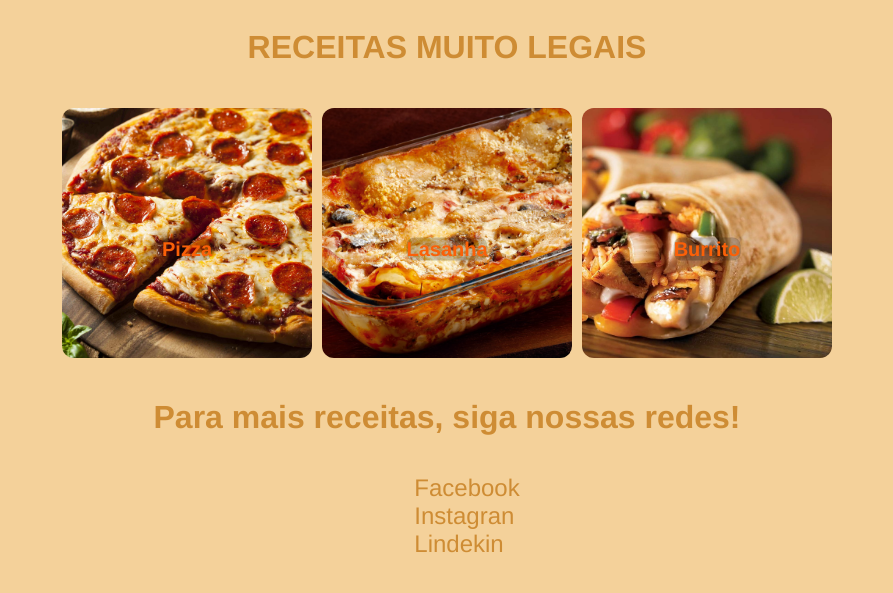
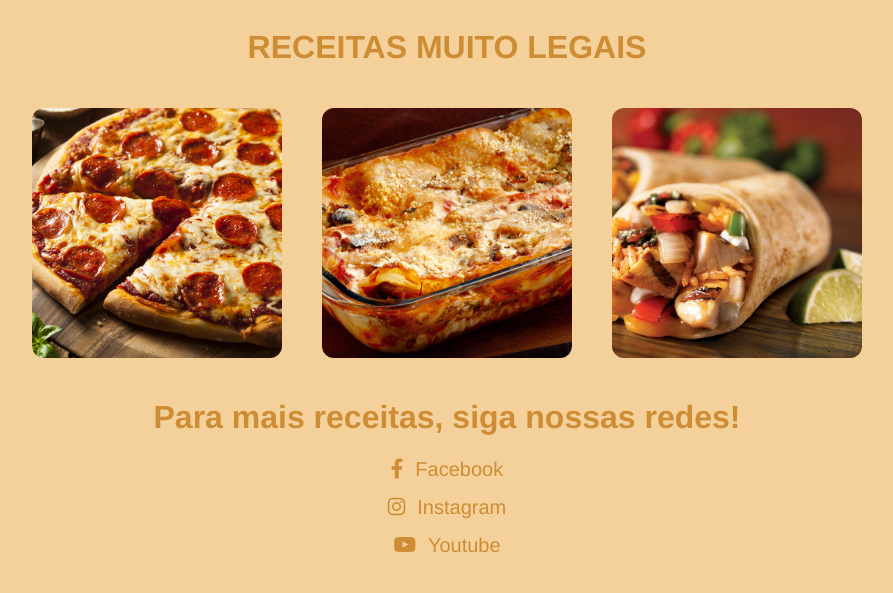
Before and after one commit to GabsFMA/Fullstack_Receitas, a plain HTML site: page src/HTML/index.html in a window 1280 px wide. Shown: the whole page, without its empty margins (193-1086 px from the left). Drawn offline with Linux system fonts and the light colour scheme.

Commit message:
feat: main page finished

```diff
--- a/src/HTML/index.html
+++ b/src/HTML/index.html
@@ -5,6 +5,7 @@
     <meta name="viewport" content="width=device-width, initial-scale=1.0" />
     <title>Receitas legais</title>
     <link rel="stylesheet" href="/src/Style/index_style.css" />
+    <link rel="stylesheet" href="https://cdnjs.cloudflare.com/ajax/libs/font-awesome/6.0.0/css/all.min.css">
   </head>
   <body>
     <header class="pag_title">
@@ -12,36 +13,41 @@
     </header>
     <main>
       <div class="receita_seletor">
-        <div class="receita_tipo">
-          <h2 class="receita_titulo">
-            <a href="/src/HTML/Pages/pag_pizza.html">Pizza</a>
-          </h2>
-          <img src="/Assets/Pizza.jpg" alt="pizza_img" />
-        </div>
-        <div class="receita_tipo">
-          <h2 class="receita_titulo">
-            <a href="/src/HTML/Pages/pag_lasanha.html">Lasanha</a>
-          </h2>
-          <img src="/Assets/lasanha.jpg" alt="lasanha_img" />
-        </div>
-        <div class="receita_tipo">
-          <h2 class="receita_titulo">
-            <a href="/src/HTML/Pages/pag_burruti.html">Burrito</a>
-          </h2>
-          <img src="/Assets/burrito.jpg" alt="burrito_img" />
-        </div>
+        <a class="receita_tipo" href="/src/HTML/Pages/pag_pizza.html">
+            <img src="/Assets/Pizza.jpg" alt="pizza_img" />
+        </a>
+        <a class="receita_tipo" href="/src/HTML/Pages/pag_lasanha.html">
+            <img src="/Assets/lasanha.jpg" alt="lasanha_img" />
+        </a>
+        <a class="receita_tipo" href="/src/HTML/Pages/pag_burruti.html">
+            <img src="/Assets/burrito.jpg" alt="burrito_img" />
+        </a>
       </div>
     </main>
     <footer>
       <h1>Para mais receitas, siga nossas redes!</h1>
       <div class="redes">
-      <ul>
-        <li><a href="">Facebook</a></li>
-        <li><a href="">Instagran</a></li>
-        <li><a href="">Lindekin</a></li>
-      </ul>
+        <ul>
+          <li>
+            <a href="">
+              <span class="fab fa-facebook-f" aria-hidden="true"></span>
+              <span>Facebook</span>
+            </a>
+          </li>
+          <li>
+            <a href="">
+              <span class="fab fa-instagram" aria-hidden="true"></span>
+              <span>Instagram</span>
+            </a>
+          </li>
+          <li>
+            <a href="">
+              <span class="fab fa-youtube" aria-hidden="true"></span>
+              <span>Youtube</span>
+            </a>
+          </li>
+        </ul>
       </div>
-      <ul>
     </footer>
   </body>
 </html>
--- a/src/Style/index_style.css
+++ b/src/Style/index_style.css
@@ -1,81 +1,72 @@
-body{
+body {
     background-color: #F4D19A;
     font-family: 'Franklin Gothic Medium', 'Arial Narrow', Arial, sans-serif;
 }
 
-.pag_title{
+.pag_title {
     width: 100%;
     display: flex;
     justify-content: center;
     color: #CE8C34;
-    font: bold;
+    font-weight: bold;
 }
 
-.receita_seletor{
+.receita_seletor {
     display: flex;
     flex-direction: row;
     flex-wrap: wrap;
-    gap: 10px;
+    gap: 40px;
     justify-content: center;
     padding: 20px;
     align-items: center;
 }
 
-.receita_seletor img{
+.receita_tipo {
+    position: relative;
+    display: inline-block;
+    width: 250px;
+    height: 250px;
+    transition: transform 0.3s ease-in-out;
+}
+
+.receita_tipo:hover {
+    transform: scale(1.1);
+}
+
+.receita_tipo img {
     width: 100%;
     height: 100%;
     object-fit: cover;
     border-radius: 12px;
 }
 
-.receita_tipo{
-    position: relative;
-    display: inline-block;
-    width: 250px;
-    height: 250px;
-
-}
-
-.receita_tipo .receita_titulo {
-    position: absolute;
-    top: 50%;
-    left: 50%;
-    transform: translate(-50%, -50%);
-    font-size: 20px;
-    font-weight: bold;
-    color: white;
-    background-color: rgba(0, 0, 0, 0.2);
-    border-radius: 8px;
-}
-
-.receita_titulo:hover{
-    transform: scale(1.5);
-    color: #82301D;
-    transition: transform 0.3s ease, color 0.3s ease;
-}
-
-.receita_tipo .receita_titulo a{
-    text-decoration: none;
-    color: #FA6008;
-}
-
-footer{
+footer {
     display: flex;
     flex-direction: column;
     width: 100%;
     align-items: center;
-    color: #CE8C34;;
+    color: #CE8C34;
 }
 
-.redes ul{
+.redes ul {
     list-style: none;
+    padding: 0;
+    margin: 0;
+    display: flex;
+    flex-direction: column;
+    align-items: center;
+    gap: 15px;
 }
 
-.redes ul li{
+.redes ul li {
     font-size: 24px;
 }
 
-.redes ul li a{
+.redes ul li a {
+    display: flex;
+    align-items: center;
+    gap: 12px;
+    font-size: 20px;
     text-decoration: none;
     color: #CE8C34;
 }
```
